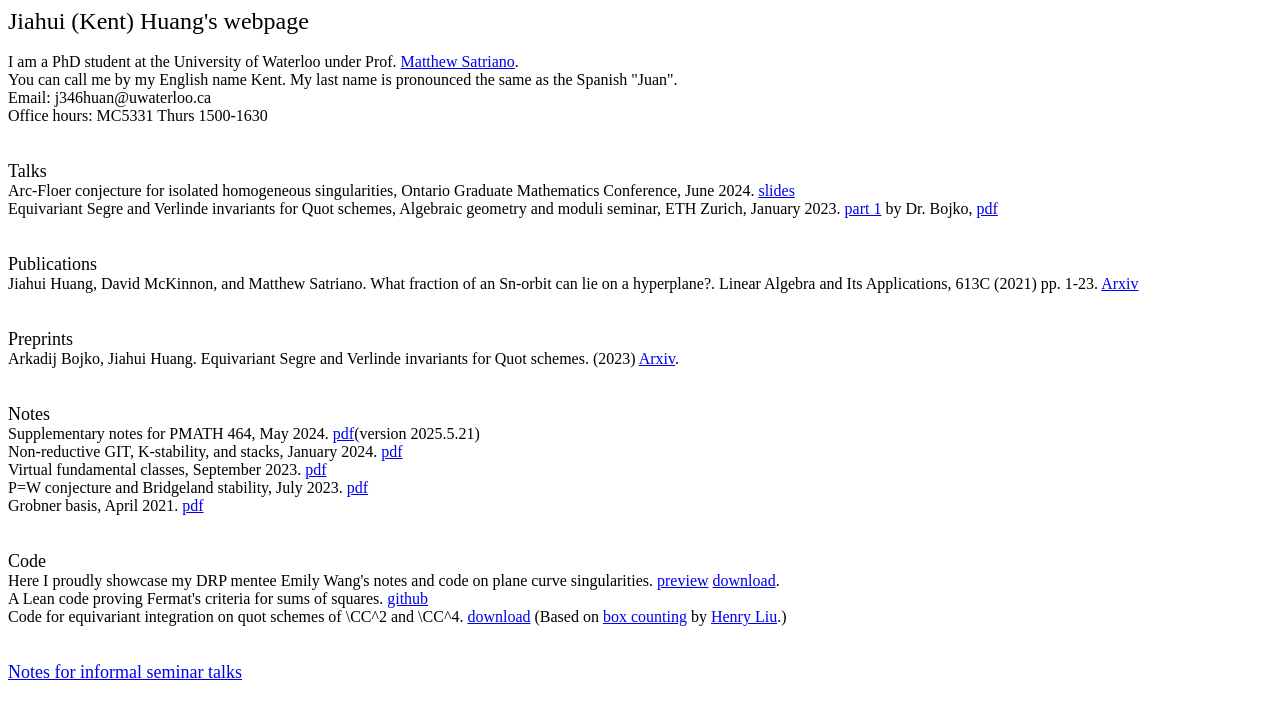
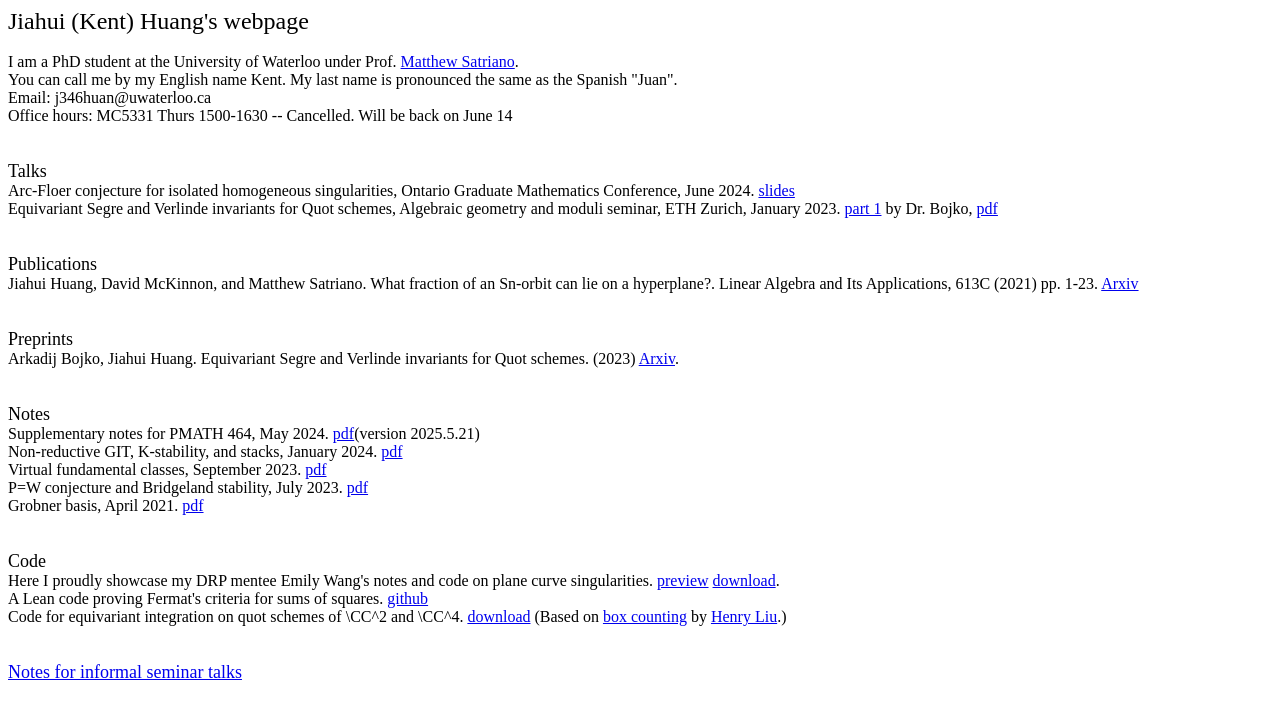
Before and after one commit to j346huan/j346huan.github.io, a plain HTML site: page index.html in a window 1280 px wide. Drawn offline with Linux system fonts and the light colour scheme.

Commit message:
Update index.html

```diff
--- a/index.html
+++ b/index.html
@@ -8,7 +8,7 @@
     I am a PhD student at the University of Waterloo under Prof. <a href="https://www.math.uwaterloo.ca/~msatrian/">Matthew Satriano</a>. <br>
     You can call me by my English name Kent. My last name is pronounced the same as the Spanish "Juan".<br>
     Email: j346huan@uwaterloo.ca<br>
-    Office hours: MC5331 Thurs 1500-1630
+    Office hours: MC5331 Thurs 1500-1630 -- Cancelled. Will be back on June 14
 <br>
 
 <br><br>
```
